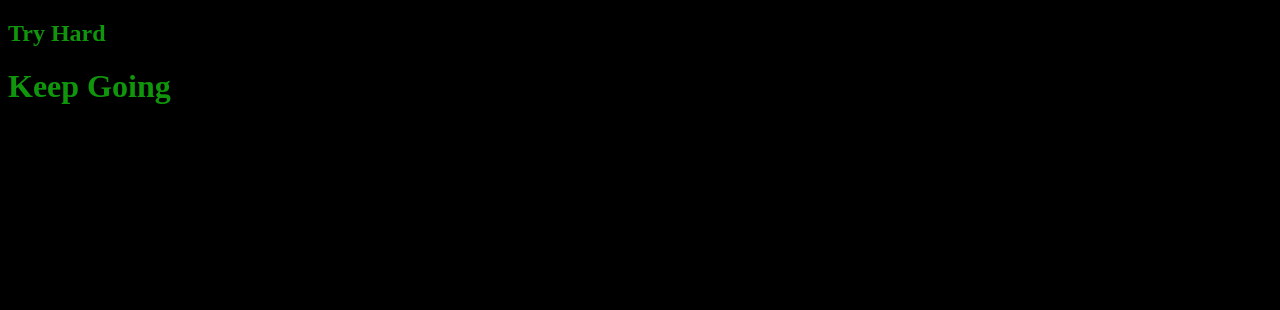
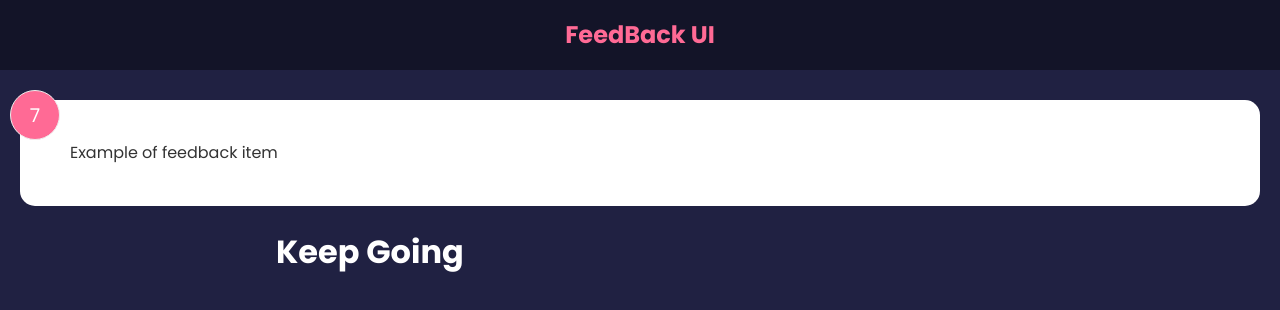
Before and after one commit to Web-Dev-Codi/FeedBack-UI-React, a React (Create React App) app: page / in a window 1280 px wide. Shown: the top 310 px of the page. Built offline with nearby package versions, Linux system fonts and the light colour scheme.

Commit message:
added Header.jsx and FeedBackItem.jsx

```diff
--- a/src/App.js
+++ b/src/App.js
@@ -1,10 +1,12 @@
 import Header from "./components/Header";
+import FeedbackItem from "./components/FeedbackItem";
 
 function App() {
 
   return (
     <>
-      <Header text="Try Hard" />
+      <Header />
+      <FeedbackItem />
       <div className="container">
         <h1>Keep Going</h1>
 
--- /dev/null
+++ b/src/components/FeedbackItem.jsx
@@ -0,0 +1,18 @@
+import React from 'react';
+import { useState } from 'react';
+
+function Feedbackitem() {
+  const [rating, setRating] = useState(7);
+  const [text, setText] = useState('Example of feedback item');
+
+
+
+  return (
+    <div className='card'>
+      <div className="num-display">{rating}</div>
+      <div className="text-display">{text}</div>
+    </div>
+  )
+}
+
+export default Feedbackitem
--- a/src/components/Header.jsx
+++ b/src/components/Header.jsx
@@ -1,8 +1,15 @@
 import React from 'react'
+import PropTypes from 'prop-types'
 
-function Header({ text }) {
+function Header({ text, bgColor, textColor }) {
+  const headerStyles = {
+    backgroundColor: bgColor,
+    color: textColor,
+  };
+
+
   return (
-    <header>
+    <header style={headerStyles}>
       <div className="container">
         <h2>{text}</h2>
       </div>
@@ -10,4 +17,16 @@
   )
 }
 
+Header.defaultProps = {
+  text: 'FeedBack UI',
+  bgColor: 'rgba(0,0,0,0.4)',
+  textColor: '#ff6a95'
+};
+
+Header.propTypes = {
+  text: PropTypes.string,
+  bgColor: PropTypes.string,
+  textColor: PropTypes.string,
+}
+
 export default Header
--- a/src/index.css
+++ b/src/index.css
@@ -1,7 +1,230 @@
+@import url('https://fonts.googleapis.com/css2?family=Poppins:wght@400;600;700&display=swap');
+
+* {
+  box-sizing: border-box;
+  margin: 0;
+  padding: 0;
+}
+
 body {
-  background-color: black;
+  font-family: 'Poppins', sans-serif;
+  background-color: #202142;
+  color: #fff;
+  line-height: 1.6;
+}
+
+ul {
+  list-style: none;
 }
 
 .container {
-  color: rgb(16, 150, 12);
+  max-width: 768px;
+  margin: auto;
+  padding: 0 20px;
 }
+
+header {
+  height: 70px;
+  width: 100%;
+  display: flex;
+  justify-content: space-between;
+  align-items: center;
+  margin-bottom: 30px;
+}
+
+.card {
+  background-color: #fff;
+  color: #333;
+  border-radius: 15px;
+  padding: 40px 50px;
+  margin: 20px 20px;
+  position: relative;
+}
+
+.card.reverse {
+  background-color: rgba(0, 0, 0, 0.4);
+  color: #fff;
+}
+
+.card h2 {
+  font-size: 22px;
+  font-weight: 600;
+  text-align: center;
+}
+
+.rating {
+  display: flex;
+  align-items: center;
+  justify-content: space-around;
+  margin: 30px 0 40px;
+}
+
+.rating li,
+.num-display {
+  position: relative;
+  background: #f4f4f4;
+  width: 50px;
+  height: 50px;
+  padding: 10px;
+  text-align: center;
+  border-radius: 50%;
+  font-size: 19px;
+  border: 1px #eee solid;
+  transition: 0.3s;
+}
+
+.rating li label {
+  position: absolute;
+  top: 50%;
+  left: 50%;
+  width: 50px;
+  height: 50px;
+  padding: 10px;
+  border-radius: 50%;
+  transform: translate(-50%, -50%);
+  cursor: pointer;
+}
+
+.rating li:hover,
+.num-display {
+  background: #ff6a95;
+  color: #fff;
+}
+
+[type='radio'] {
+  opacity: 0;
+}
+
+[type='radio']:checked~label {
+  background: #ff6a95;
+  color: #fff;
+}
+
+.input-group {
+  display: flex;
+  flex-direction: row;
+  border: 1px solid #ccc;
+  padding: 8px 10px;
+  border-radius: 8px;
+}
+
+input {
+  flex-grow: 2;
+  border: none;
+  font-size: 16px;
+}
+
+input:focus {
+  outline: none;
+}
+
+.feedback-stats {
+  color: #fff;
+  display: flex;
+  justify-content: space-between;
+  align-items: center;
+}
+
+.num-display {
+  position: absolute;
+  top: -10px;
+  left: -10px;
+}
+
+.close,
+.edit {
+  position: absolute;
+  top: 10px;
+  right: 20px;
+  cursor: pointer;
+  background: none;
+  border: none;
+}
+
+.edit {
+  right: 40px;
+}
+
+.btn {
+  color: #fff;
+  border: 0;
+  border-radius: 8px;
+  color: #fff;
+  width: 100px;
+  height: 40px;
+  cursor: pointer;
+}
+
+.btn-primary {
+  background-color: #202142;
+}
+
+.btn-secondary {
+  background: #ff6a95;
+}
+
+.btn:hover {
+  transform: scale(0.98);
+  opacity: 0.9;
+}
+
+.btn:disabled {
+  background-color: #cccccc;
+  color: #333;
+  cursor: auto;
+}
+
+.btn:disabled:hover {
+  transform: scale(1);
+  opacity: 1;
+}
+
+.message {
+  padding-top: 10px;
+  text-align: center;
+  color: rebeccapurple;
+}
+
+/* FIX: Remove position: absolute to keep about icon at the bottom of the
+ * document */
+.about-link {
+  display: flex;
+  justify-content: flex-end;
+}
+
+/* FIX: Remove position: absolute to keep about icon at the bottom of the
+ * document */
+.about-link a {
+  color: #fff;
+  cursor: pointer;
+}
+
+.about-link a:hover {
+  color: #ff6a95;
+}
+
+.about h1 {
+  margin-bottom: 20px;
+}
+
+.about p {
+  margin: 10px 0;
+}
+
+@media (max-width: 600px) {
+  .rating li {
+    margin: 10px 3px;
+  }
+
+  .rating {
+    display: flex;
+    align-items: center;
+    justify-content: center;
+    flex-wrap: wrap;
+    margin: 30px 0 40px;
+  }
+
+  .input-group input {
+    width: 80%;
+  }
+}
```
Also changed, not shown: public/index.html (+0 -17 lines).
